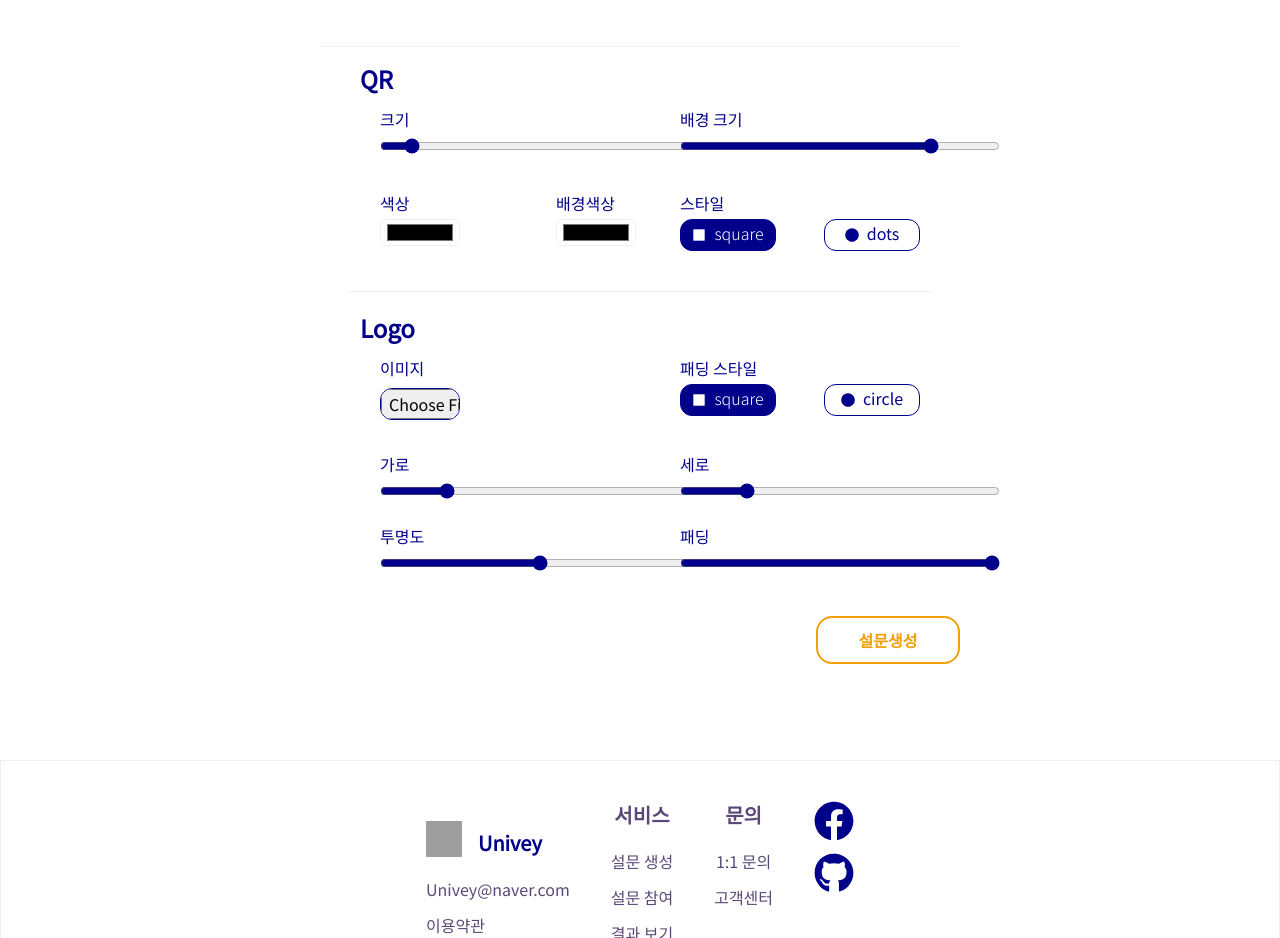
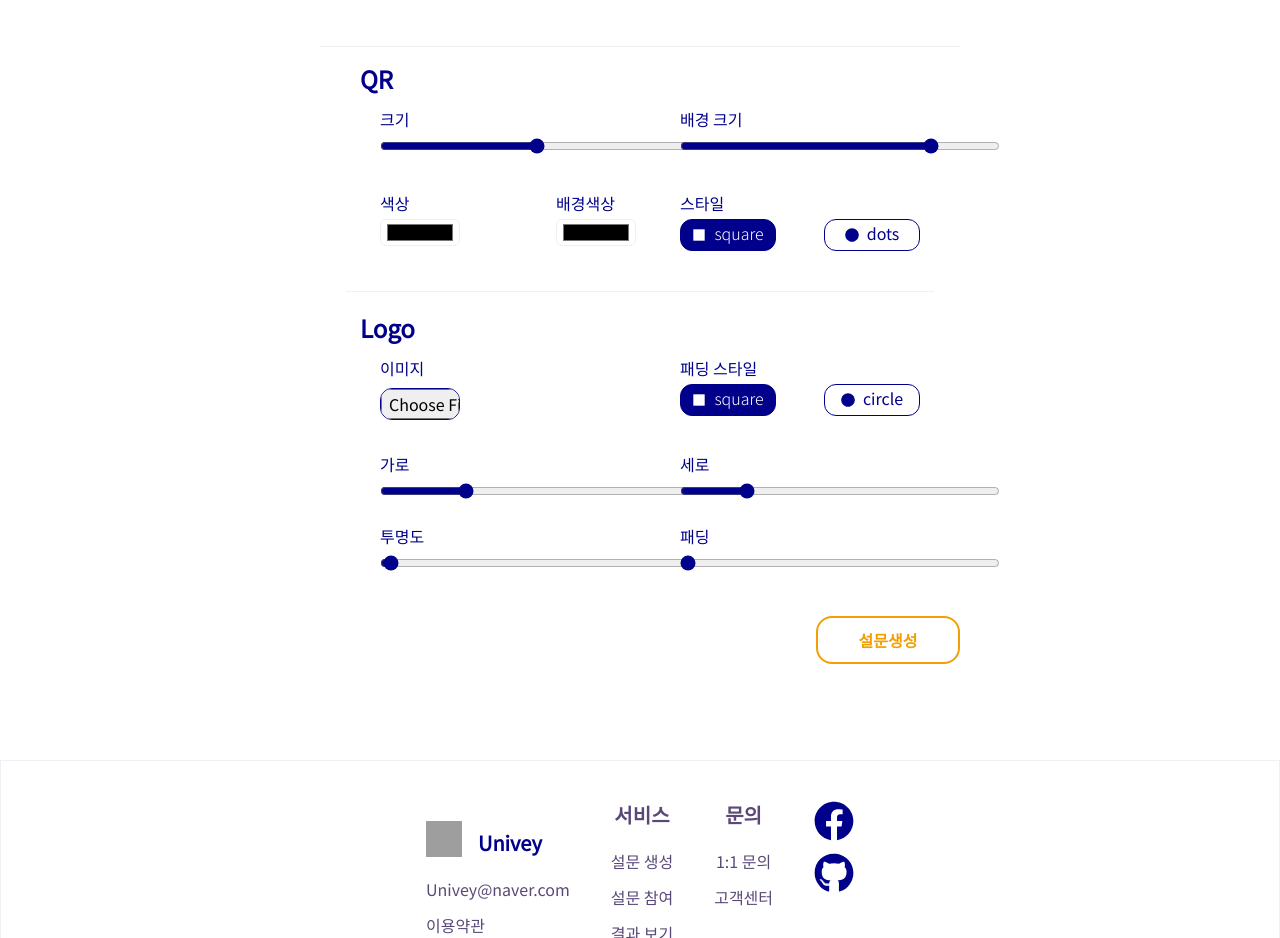
Before and after one commit to lse415/Univey_Front, a React (Create React App) app: page /main/create/qr in a window 1280 px wide. Shown: the part 880-1818 px from the top of the page. Built offline with nearby package versions, Linux system fonts and the light colour scheme; grey boxes are pictures that could not be loaded; some icons are missing.

Commit message:
QrCode 완성

```diff
--- a/src/components/header/Header.jsx
+++ b/src/components/header/Header.jsx
@@ -3,11 +3,13 @@ import { FaUserCircle } from "react-icons/fa";
 import { Link } from 'react-router-dom';
 import HandleSearch from './HandleSearch';
 import Logo from './Logo';
+import { KAKAO_AUTH_URL } from '../../api/OAuth';
+
 export default function Header() {
   return (
     <nav className=' relative h-1/7  px-36 border-b-1 border-line_color'>
       <div className='text-sm absolute right-80 text-sub_text_color bottom-120 mt-3'>
-        <Link to='/main/login'>로그인</Link>
+        <a href={ KAKAO_AUTH_URL }>로그인</a>
         <span className='m-3'> | </span>
         <span>회원가입</span>
       </div>
--- a/src/index.js
+++ b/src/index.js
@@ -11,7 +11,6 @@ import My from './pages/My';
 import Trend from './pages/Trend';
 import Search from './pages/Search';
 import Participate from './pages/Participate';
-import Login from './pages/Login';
 import LoginHandle from './pages/LoginHandle';
 import QRcode from './pages/QRcode';
 
@@ -29,7 +28,6 @@ const router = createBrowserRouter([
       { path: 'main/trend', element: <Trend/> },
       { path: 'main/search/:value', element: <Search/> },
       { path: 'main/participate', element: <Participate/> },
-      { path: 'main/login', element: <Login/> },
       { path: 'user/kakao/callback', element: <LoginHandle/>},
       { path: 'main/create/qr', element: <QRcode/>}
     ],
--- a/src/pages/Login.jsx
+++ /dev/null
@@ -1,22 +0,0 @@
-import axios from 'axios';
-import React from 'react'
-import { useEffect } from 'react'
-import { KAKAO_AUTH_URL } from '../api/OAuth';
-
-export default function Login() {
-
-
-
-  return (
-    <div className='flex flex-col items-center h-3/5'>
-      <p className='mt-24 mb-5 text-3xl'>로그인</p>
-        <hr className='border-1 border-main_color w-1/5'/>
-      <a className='mt-20' href={KAKAO_AUTH_URL}>
-      <img src="https://url.kr/i7uwbq" alt="" />
-      </a>
-      <a className='mt-20' href={KAKAO_AUTH_URL}>
-      <img src="https://url.kr/rtbgyv" alt="" />
-      </a>
-    </div>
-  )
-}
--- a/src/pages/QRcode.jsx
+++ b/src/pages/QRcode.jsx
@@ -10,6 +10,9 @@ export default function QRcode() {
     quietZone:'100',
     eyeColor:['black','black','black'],
     eyeRadius:0,
+    logoWidth: '66',
+    logoOpacity: '1',
+    logoPadding: '10'
   });
   const [style,setStyle] =useState('squares')
   const [logoStyle, setLogoStyle] = useState('squares')
@@ -89,7 +92,7 @@ export default function QRcode() {
             <div className='flex w-1/2 mb-8'>
               <form action="" className=' w-1/2'>
                 <label className='block mb-1 '>크기</label>
-                <input name='size' onChange={handleChange} type="range" min={10} max={512} className='w-80 accent-main_color' />
+                <input name='size' onChange={handleChange} type="range" min={10} max={512} className='w-80 accent-main_color' value={qrCode.size} />
               </form>
               <form action="" className=' w-1/2'>
                 <label className='block mb-1  '>배경 크기</label>
@@ -154,7 +157,7 @@ export default function QRcode() {
             <div className='flex w-1/2 mb-5'>
               <form action="" className=' w-1/2'>
                 <label className='block mb-1 '>가로</label>
-                <input type="range" min={0} max={256} className='w-80 accent-main_color' onChange={handleChange} name='logoWidth' />
+                <input type="range" min={0} max={256} className='w-80 accent-main_color' onChange={handleChange} name='logoWidth' value='66'/>
               </form>
               <form action="" className=' w-1/2'>
                 <label className='block mb-1  '>세로</label>
@@ -165,11 +168,12 @@ export default function QRcode() {
             <div className='flex w-1/2'>
               <form action="" className=' w-1/2'>
                 <label className='block mb-1 '>투명도</label>
-                <input type="range" min={0} max={100} className='w-80 accent-main_color' onChange={handleChange} name='logoOpacity' />
+                <input type="range" min={0} max={100} className='w-80 accent-main_color' onChange={handleChange} name='logoOpacity' value={qrCode.logoOpacity}/>
               </form>
               <form action="" className=' w-1/2'>
                 <label className='block mb-1  '>패딩</label>
-                <input type="range" min={10} max={20} className='w-80 accent-main_color' onChange={handleChange} name='logoPadding' />
+                <input type="range" min={10} max={20} className='w-80 accent-main_color' onChange={handleChange} name='logoPadding'
+                value={qrCode.logoPadding}/>
               </form>
             </div>
 
```
